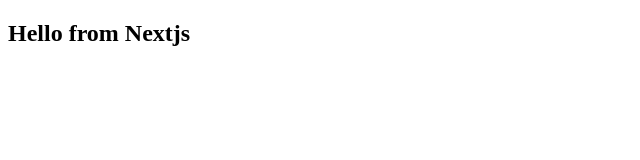
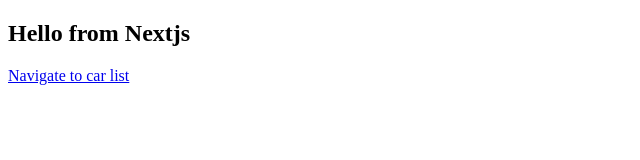
Before and after one commit to elevalgue/next-js-app, a Next.js app: page / in a window 1280 px wide. Shown: the top 160 px of the page, without its empty margins (0-640 px from the left). Built offline with nearby package versions, Linux system fonts and the light colour scheme.

Commit message:
Add Link to navigate though component details

```diff
--- a/src/pages/index.tsx
+++ b/src/pages/index.tsx
@@ -1,7 +1,13 @@
 import React from "react";
+import Link from "next/link";
 
 const HomePage = () => {
-  return <h2>Hello from Nextjs</h2>
-}
+  return (
+    <>
+      <h2>Hello from Nextjs</h2>
+      <Link href="/cars">Navigate to car list</Link>
+    </>
+  );
+};
 
 export default HomePage;
```
